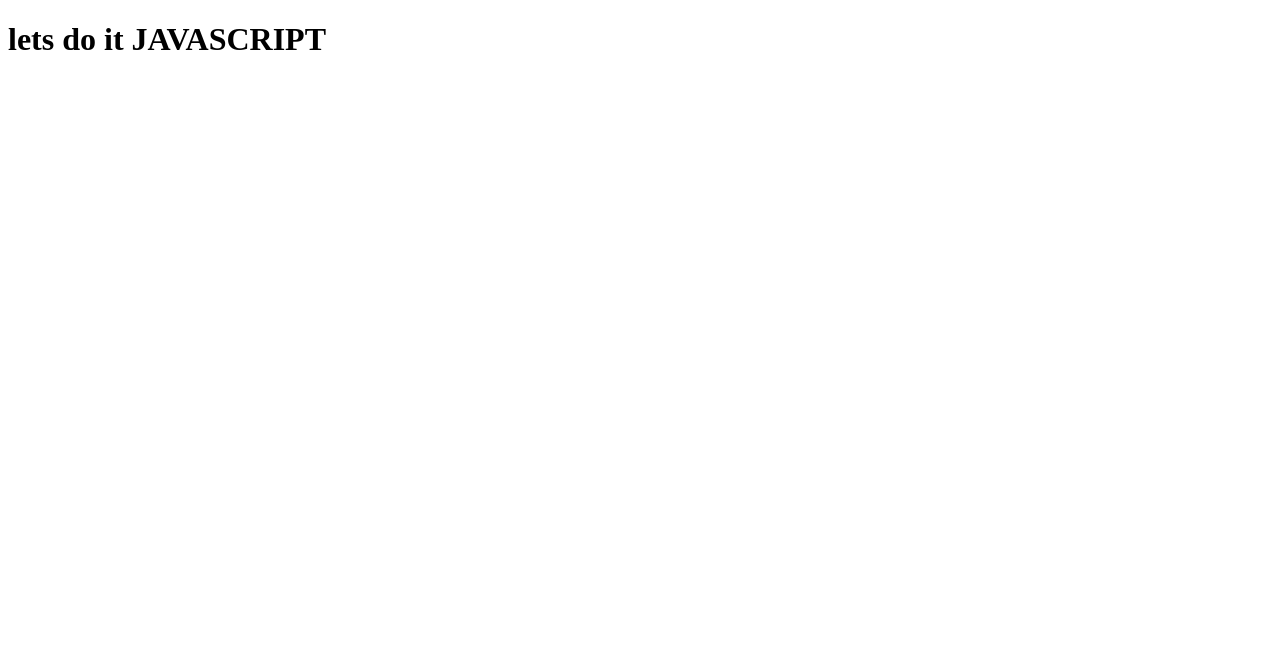
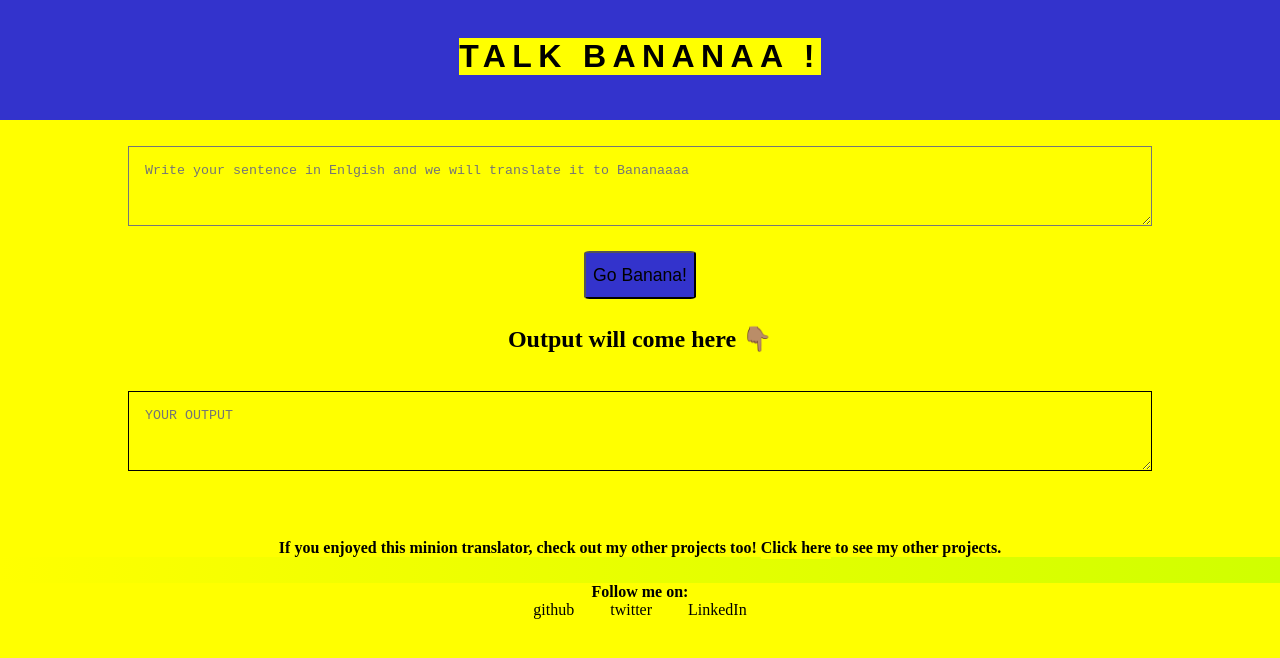
Before and after one commit to Shivang-purrohit/banana-speak, a plain HTML site: page index.html in a window 1280 px wide. Drawn offline with Linux system fonts and the light colour scheme.

Commit message:
updatedd

```diff
--- a/app.js
+++ b/app.js
@@ -1,2 +1,33 @@
-console.log("heloo hi");
-alert("give me");
+var btnTranslate = document.querySelector("#btn-translate");
+var txtArea = document.querySelector("#txt-area");
+var outputBox = document.querySelector("#output")
+
+//var serverURL = "https://lessonfourapi.tanaypratap.repl.co/translate/yoda.json"
+
+var serverURL = "https://api.funtranslations.com/translate/minion.json"
+
+function getTranslationURL(text){
+    return serverURL+"?"+"text="+text
+}
+
+function errorHandler(error){
+    console.log("error occured", error)
+    alert("Something wrong with the server! try again after sometime")
+}
+
+function clickHandler(){
+
+    //taking input
+    var inputText = txtArea.value;
+
+    //calling server for processing
+    var translatedText = fetch(getTranslationURL(inputText))
+    .then(response => response.json())
+    .then(json => {
+        outputBox.innerHTML = json.contents.translated;
+    })
+    .catch(errorHandler)
+
+}
+
+btnTranslate.addEventListener("click", clickHandler);
--- /dev/null
+++ b/css/styles.css
@@ -0,0 +1,117 @@
+* {
+    background-color: yellow;
+}
+@import url('https://fonts.googleapis.com/css2?family=Montserrat:ital,wght@1,300;1,400;1,700&display=swap');
+*{
+    margin:0;
+    padding: 0;
+    box-sizing: border-box;
+}
+
+body{
+    width: 100%;
+    margin: auto;
+    text-align: center;
+}
+
+header{
+    margin: auto;
+    height: 15vh;
+    background-color: rgba(0, 0, 255, 0.801);
+    text-align: center;
+    padding-top: 3%;
+}
+
+#hero-heading{
+    text-transform: uppercase;
+    letter-spacing: 0.4rem;
+    font-family: 'Montserrat', sans-serif;
+    color:
+    font-size: 3rem;
+    display: inline-block;
+
+}
+
+#minion-hero{
+    width: 4rem;
+    height: auto;
+}
+
+#txt-area{
+    width: 80%;
+    height: 10vh;
+    display: block;
+    padding: 1rem;
+    margin-left: auto;
+    margin-right: auto;
+    margin-bottom: 2%;
+    margin-top: 2%;
+}
+
+#btn-translate {
+    width: 7rem;
+    height: 3rem;
+    border-radius: 5%;
+    background-color : rgba(0, 0, 255, 0.801);
+    font-size: 1.1rem;
+    outline: none;
+}
+
+#output-heading{
+    margin-top: 2%;
+}
+
+
+
+#output{
+    border: 1px solid black;
+    width: 80%;
+    height: 10vh;
+    margin: auto;
+    margin-top: 3%;
+    padding: 1rem;
+}
+
+footer{
+    margin-top: 5%;
+
+    background: linear-gradient(to right, rgb(255, 255, 0), rgb(208, 255, 0));
+    text-align: center;
+}
+
+#minion1{
+    height: 10rem;
+    width: auto;
+}
+
+footer p{
+    font-weight: 600;
+
+}
+
+.link{
+    text-decoration: none;
+    color: black;
+    border-bottom: 3px solid transparent;
+    transition: all 0.2s;
+}
+
+.link-heading{
+    margin-top: 2%;
+}
+
+.link:hover{
+    border-bottom: 1px solid black;
+}
+
+.list-non-bullet{
+    list-style: none;
+}
+
+.list-item-inline{
+    display: inline;
+}
+
+.social-link-item{
+    margin: 1rem;
+}
--- a/index.html
+++ b/index.html
@@ -2,12 +2,42 @@
 <html lang="en">
 <head>
     <meta charset="UTF-8">
-    <meta http-equiv="X-UA-Compatible" content="IE=edge">
     <meta name="viewport" content="width=device-width, initial-scale=1.0">
-    <title>helllo broooooooooo</title>
+    <title>Banana Talk</title>
+
+    <link href="css/styles.css" rel="stylesheet">
 </head>
-<h1> lets do it JAVASCRIPT</h1>
 <body>
+
+    <header>
+
+        <h1 id="hero-heading">Talk Bananaa !</h1>
+    </header>
+
+
+    <textarea id="txt-area" placeholder="Write your sentence in Enlgish and we will translate it to Bananaaaa"></textarea>
+
+    <div id="translate">
+
+    <button id="btn-translate">Go Banana!</button>
+    </div>
+    <h2 id="output-heading">Output will come here 👇🏽</h2>
+   <textarea id="output" placeholder="YOUR OUTPUT"></textarea>
+
+    <footer>
+        <p class="footer-text">If you enjoyed this minion translator, check out my other projects too! <a href="https://purohitshasheesh.netlify.app/projects.html" class="link">Click here</a> to see my other projects.</p>
+
+        <p class="link-heading">Follow me on:</p>
+
+        <ul>
+            <ul class="social-links list-non-bullet">
+                <li class="list-item-inline social-link-item"><a href= "/" class="link">github</a></li>
+                <li class="list-item-inline social-link-item"><a href="/" class="link">twitter</a></li>
+                <li class="list-item-inline social-link-item"><a href="/"
+                    class="link">LinkedIn</a></li>
+            </ul>
+        </ul>
+    </footer>
 
     <script src="app.js"></script>
 </body>
```
Also changed, not shown: 1 other file.
